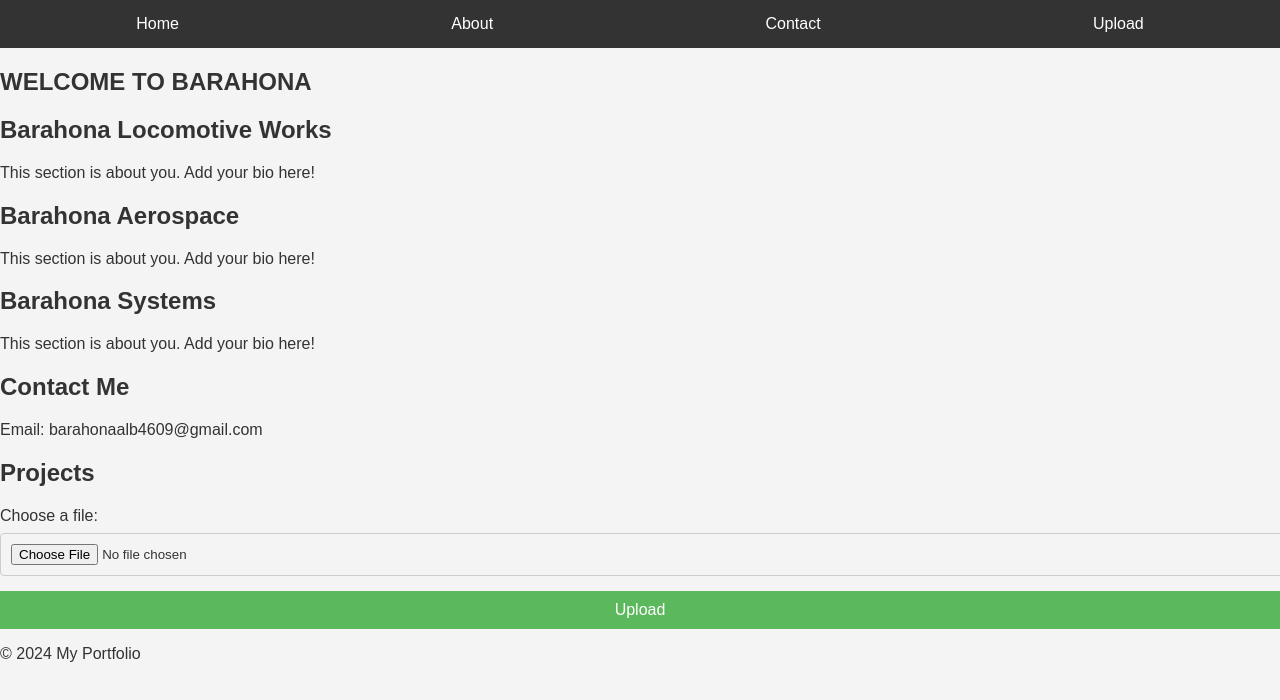
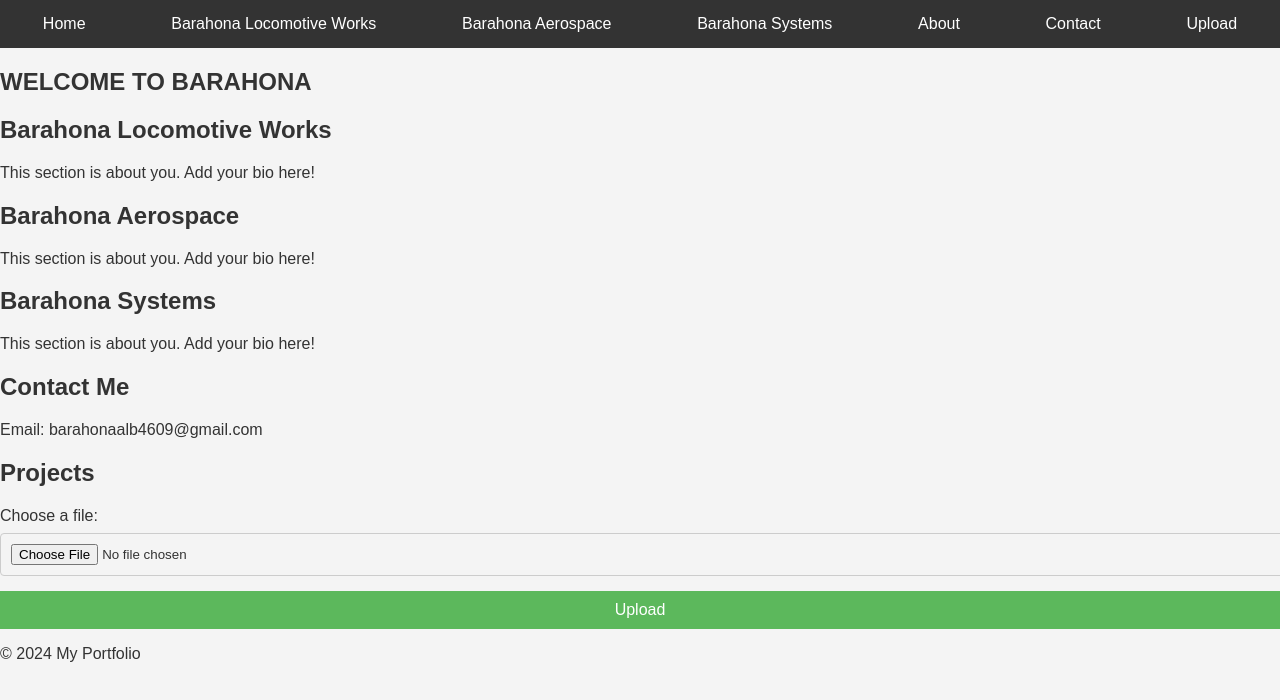
Before and after one commit to comaab/B-Page, a plain HTML site: page home.html in a window 1280 px wide. Shown: the top 700 px of the page. Drawn offline with Linux system fonts and the light colour scheme.

Commit message:
Update home.html

```diff
--- a/home.html
+++ b/home.html
@@ -11,6 +11,9 @@
         <nav>
             <ul>
                 <li><a href="#home">Home</a></li>
+                <li><a href="#BLW">Barahona Locomotive Works</a></li>
+                <li><a href="#BA">Barahona Aerospace</a></li>
+                <li><a href="#BS">Barahona Systems</a></li>
                 <li><a href="#about">About</a></li>
                 <li><a href="#contact">Contact</a></li>
                 <li><a href="#upload">Upload</a></li>
```
